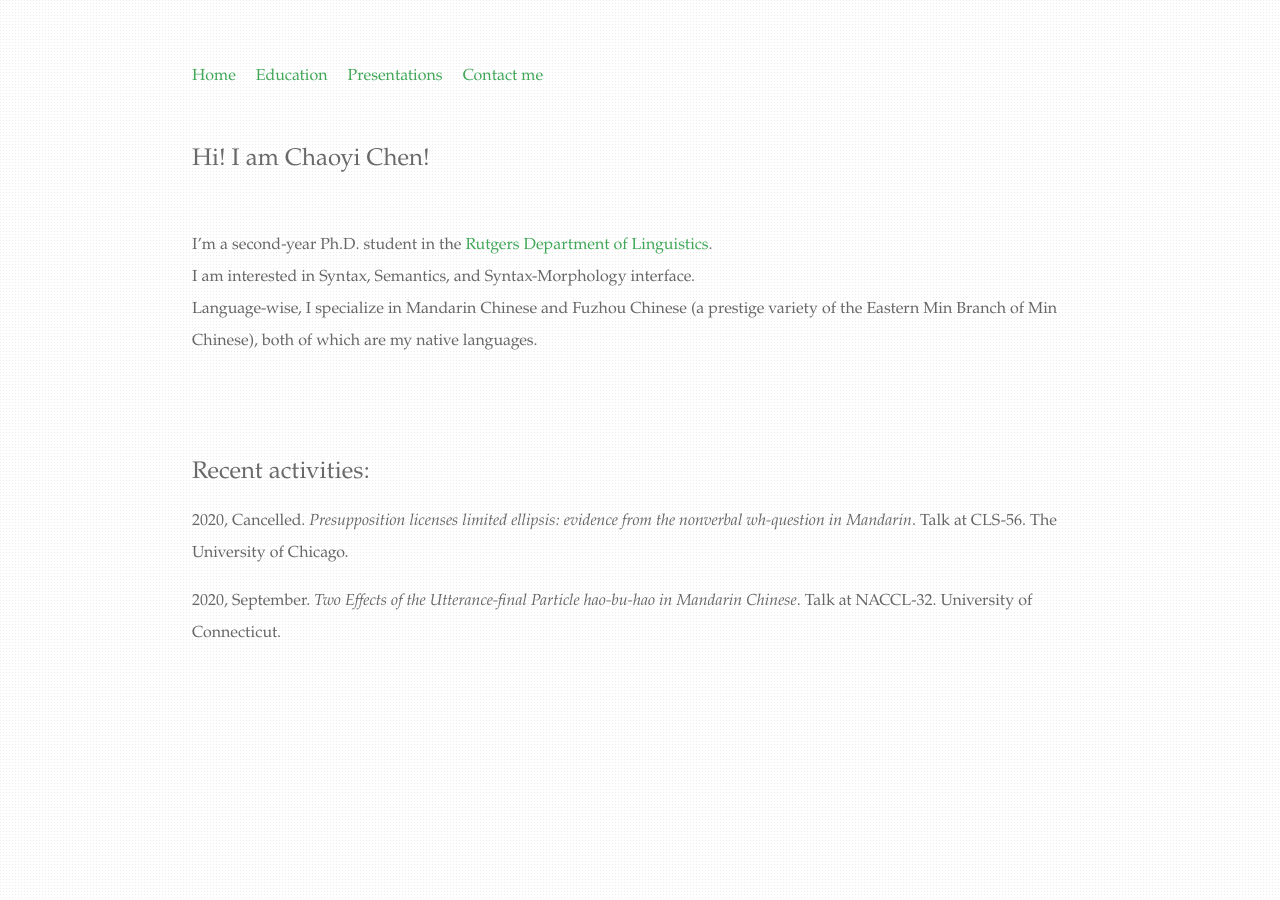
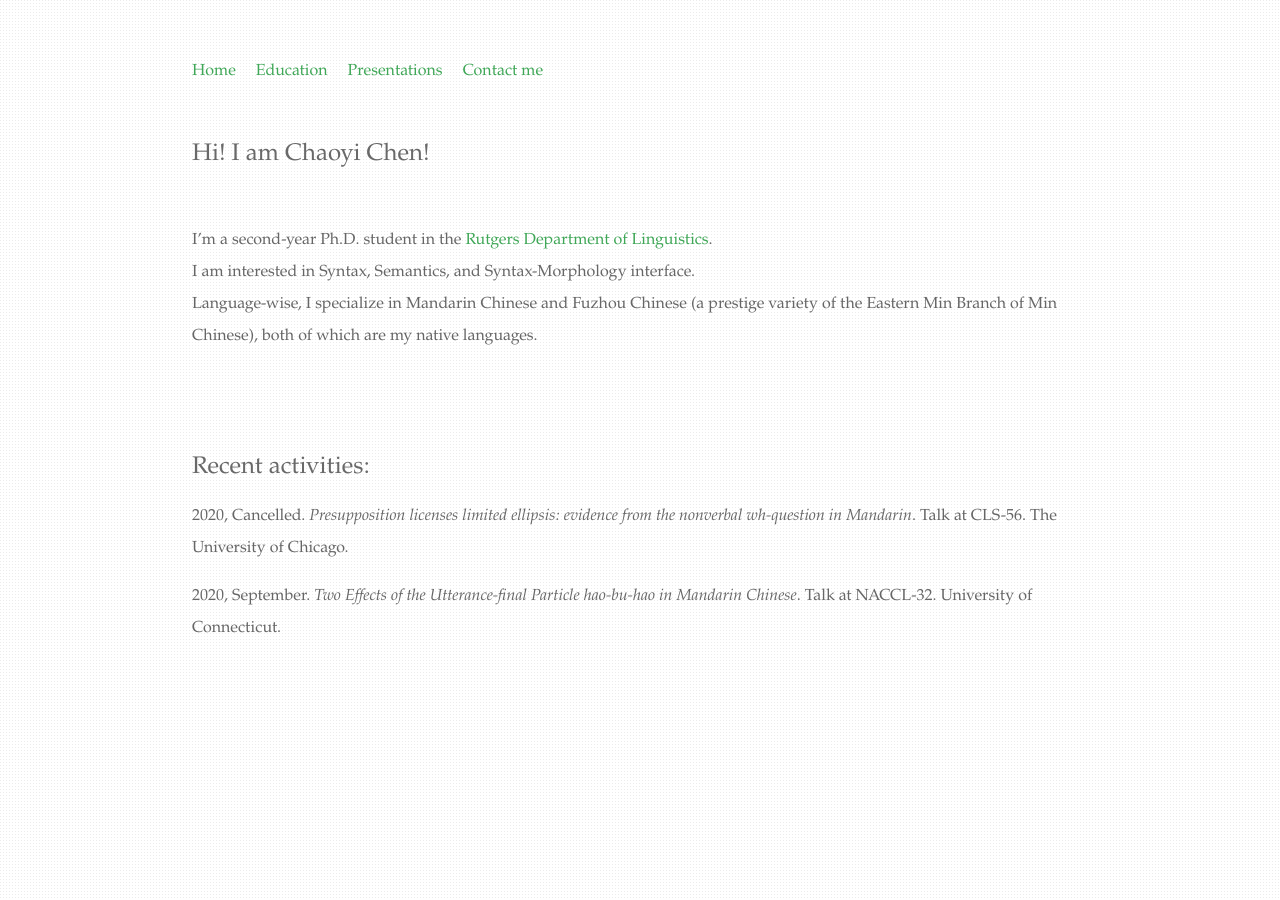
Before and after one commit to chaoyichen71/chaoyichen71.github.io, a Jekyll site: the page built from index.html, in a window 1280 px wide. Built offline with Jekyll 4.4.1, drawn with Linux system fonts in a browser that asks for light colours.

Commit message:
Update main.css

```diff
--- a/css/main.css
+++ b/css/main.css
@@ -1,4 +1,4 @@
-body { margin: 60px auto; width: 70%;
+body { margin: 55px auto; width: 70%;
   font-family: Palatino, Arial, sans-serif;
   background: url("/static/img/subtle_dots.png");
   line-height: 2em;
```
